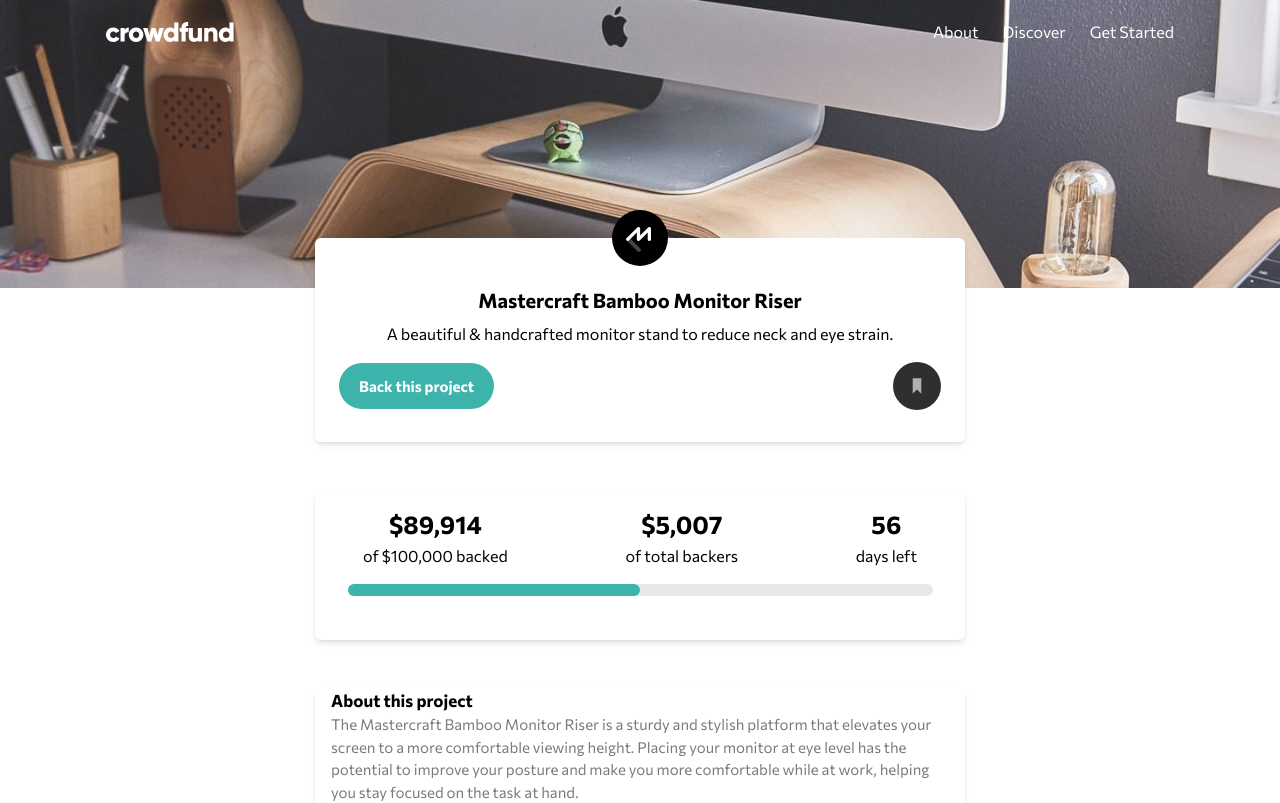
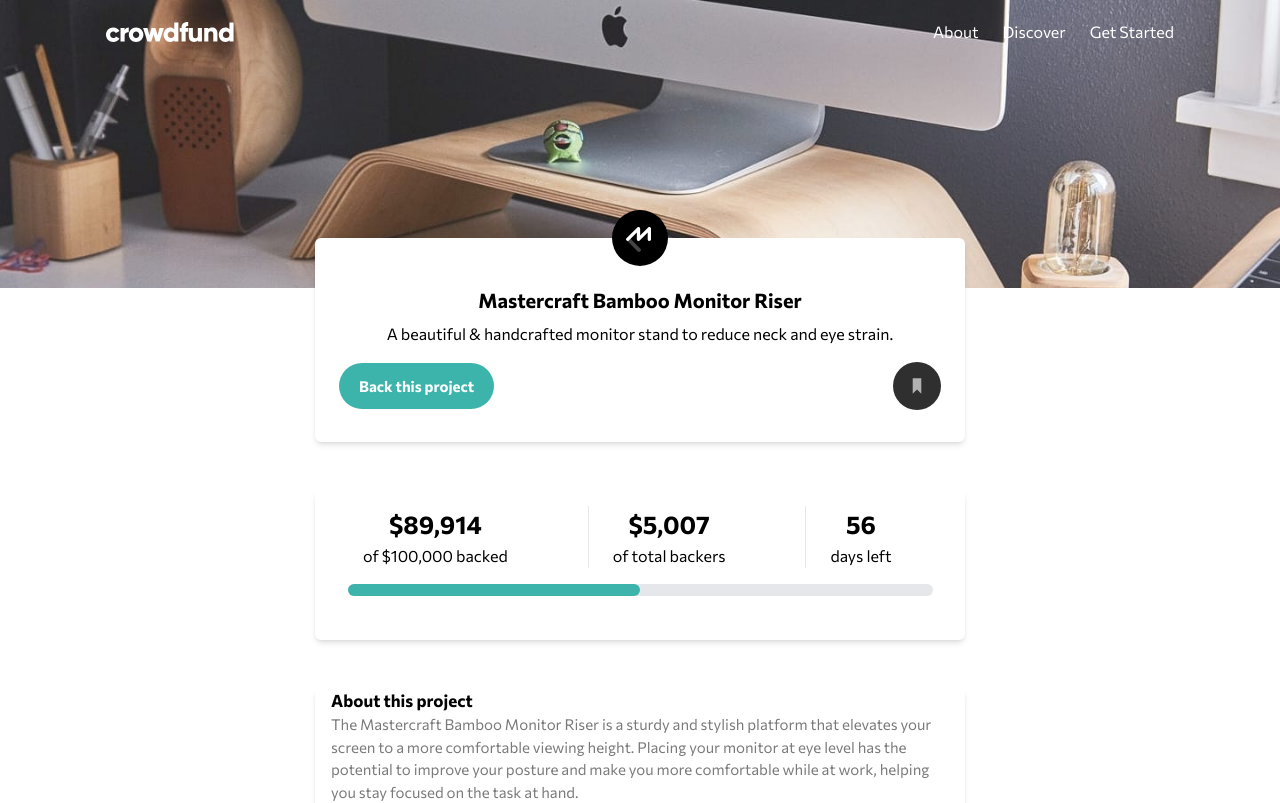
Before and after one commit to chiamaka28/crowdfunding-product, a React (Vite) app: page / in a window 1280 px wide. Shown: the top 803 px of the page. Built offline with nearby package versions, Linux system fonts and the light colour scheme.

Commit message:
fixed an issue

```diff
--- a/src/components/Main.jsx
+++ b/src/components/Main.jsx
@@ -4,18 +4,18 @@ const Main = () => {
   return (
     <div className="pb-12">
       <div className="w-[90%] mx-auto max-w-[650px] bg-white shadow-md my-12 pb-6 rounded-md">
-        <div className="flex flex-col md:flex-row items-center md:justify-between md:px-12">
+        <div className="flex flex-col md:flex-row items-center md:gap-20 md:px-12">
           <p className="flex flex-col text-center my-4 ">
             <span className="text-[25px] font-extrabold">$89,914</span> of
             $100,000 backed
             <span className="w-[20%] h-[1px] bg-black mx-auto mt-3 md:hidden"></span>
           </p>
-          <p className="flex flex-col text-center my-4">
+          <p className="flex flex-col text-center my-4 md:border-l md:pl-6">
             <span className="text-[25px] font-extrabold">$5,007</span> of total
             backers
             <span className="w-[20%] h-[1px] bg-black mx-auto mt-3 md:hidden"></span>
           </p>
-          <p className="flex flex-col text-center ">
+          <p className="flex flex-col text-center md:border-l md:pl-6">
             <span className="text-[25px] font-extrabold">56</span> days left
           </p>
         </div>
```
